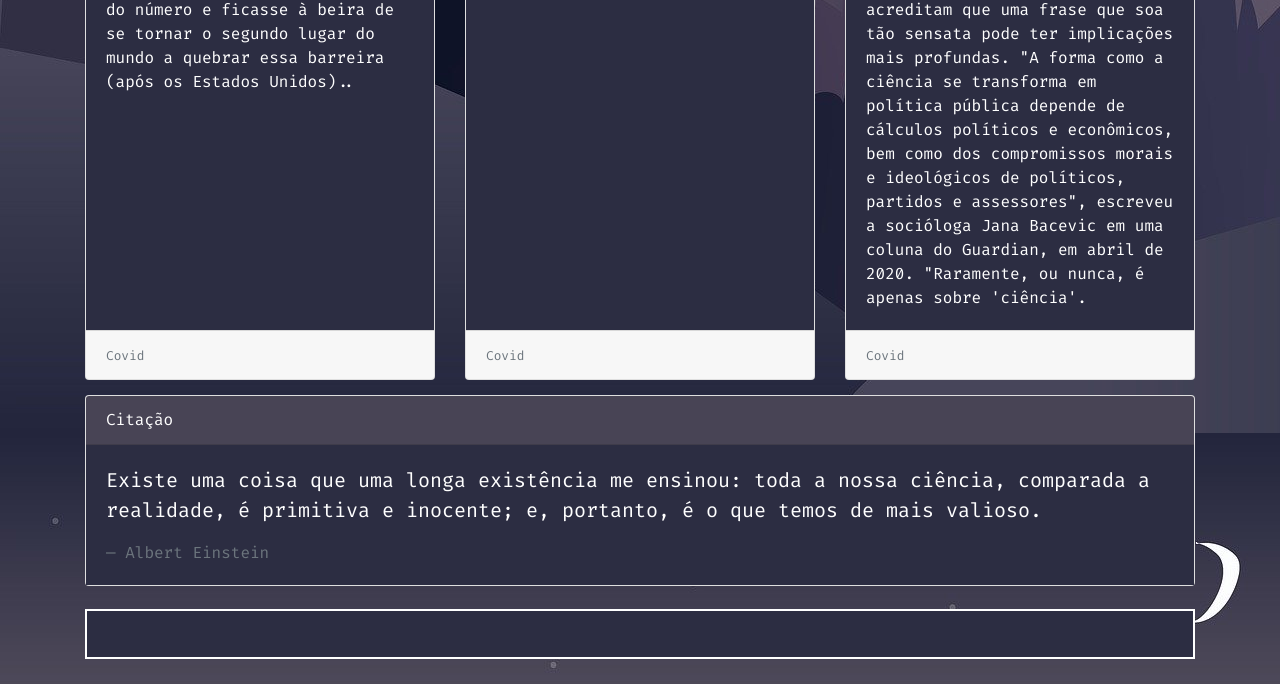
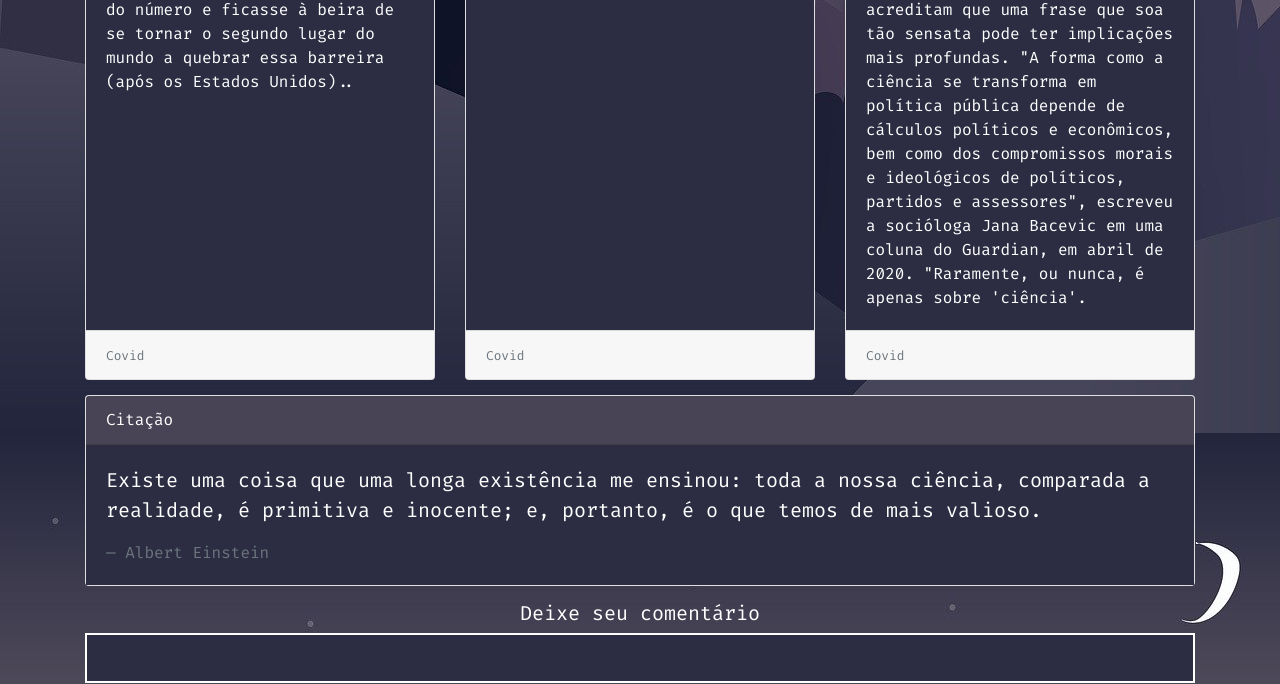
Before and after one commit to samuelncorrea/projetoDevWeb, a plain HTML site: page index.html in a window 1280 px wide. Shown: the part 2807-3491 px from the top of the page. Drawn offline with nearby package versions, Linux system fonts and the light colour scheme.

Commit message:
bug fix in comments

```diff
--- a/css/components/comment-input.css
+++ b/css/components/comment-input.css
@@ -4,7 +4,6 @@
     background-color: #2c2d42;
     font-size: 20px;
     padding: 8px 0;
-    margin: 8px 0;
     border: 2px solid #FFF;
     color: #FFF;
 }
--- a/css/components/comment.css
+++ b/css/components/comment.css
@@ -4,3 +4,8 @@
     font-size: 11px;
     font-weight: bold;
 }
+
+.comment h5 {
+    color: white;
+    text-align: center;
+}
--- a/index.html
+++ b/index.html
@@ -224,6 +224,7 @@
     </div>
 
     <div class="container comment">
+          <h5>Deixe seu comentário</h5>
           <input type="text" name="comment" class="comment-input">
           <a href="#" id="button" class="button" onclick="post">enviar</a>
    </div>
```
